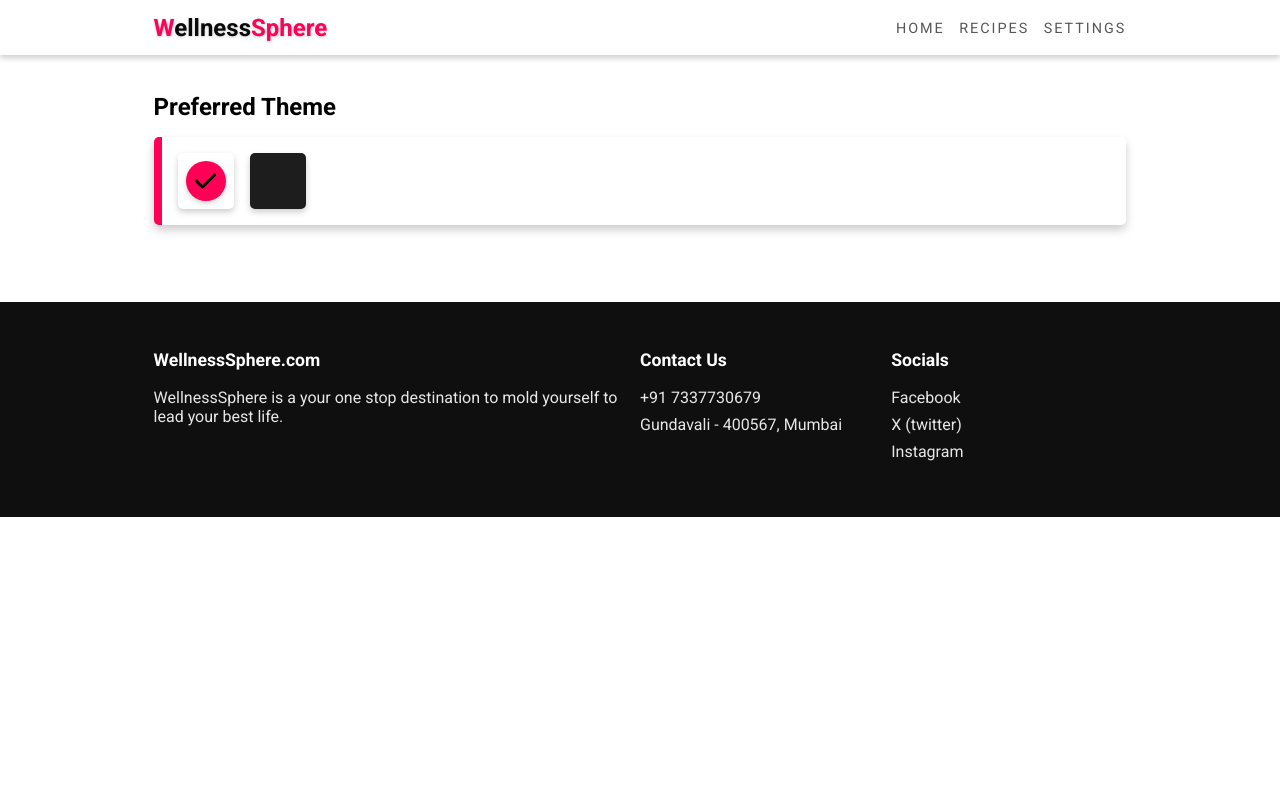
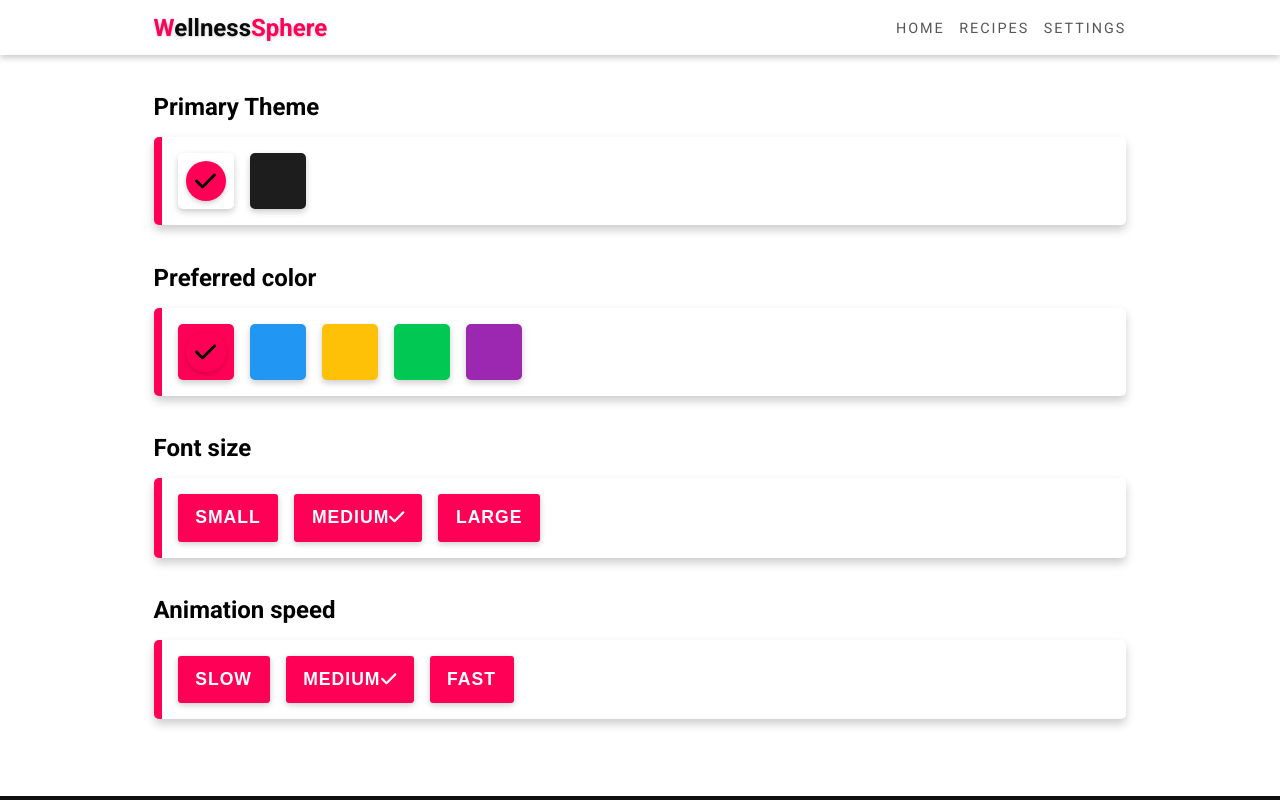
Before and after one commit to taniyeahh7/WellnessSphere, a React (Create React App) app in the folder client/: page /settings in a window 1280 px wide. Shown: the top 800 px of the page. Built offline with nearby package versions, Linux system fonts and the light colour scheme.

Commit message:
added to settings

```diff
--- a/client/src/pages/Settings.js
+++ b/client/src/pages/Settings.js
@@ -1,31 +1,176 @@
 import { FontAwesomeIcon } from "@fortawesome/react-fontawesome"
 import { faCheck } from "@fortawesome/free-solid-svg-icons"
-import { useState } from "react"
+
+import { useState, useEffect } from "react"
 
 export default function Settings(){
-    const[theme,setTheme] =useState("light")
+    const [settings, setSettings] = useState({
+        "--background-color": "#fff",
+        "--background-light": "#fff",
+        "--primary-color": "rgb(255, 0, 86)",
+        "--shadow-color": "rgba(0,0,0,0.2)",
+        "--text-color": "#0A0A0A",
+        "--text-light": "#575757",
+        "--font-size": "16px",
+        "--animation-speed": 1
+    })
+    useEffect(() => {
+        const root = document.documentElement
+        for(let key in settings){
+            root.style.setProperty(key, settings[key])
+        }
+    }, [settings])
+
+    const [theme, setTheme] = useState("light")
+    const themes = [
+        {
+            "--background-color": "#fff",
+            "--background-light": "#fff",
+            "--shadow-color": "rgba(0,0,0,0.2)",
+            "--text-color": "#0A0A0A",
+            "--text-light": "#575757"
+        },
+        {
+            "--background-color": "rgb(29, 29, 29)",
+            "--background-light": "rgb(77, 77, 77)",
+            "--shadow-color": "rgba(0,0,0,0.2)",
+            "--text-color": "#ffffff",
+            "--text-light": "#eceaea",
+        }
+    ]
+
+    function changeTheme(i){
+        const _theme = {...themes[i]}
+        setTheme(i === 0 ? "light" : "dark")
+        let _settings = {...settings}
+        for(let key in _theme){
+            _settings[key] = _theme[key]
+        }
+        setSettings(_settings)
+    }
+
+    function changeColor(i){
+        const _color = primaryColors[i]
+        let _settings = {...settings}
+        _settings["--primary-color"] = _color
+        setPrimaryColor(i)
+        setSettings(_settings)
+    }
+
+    function changeFontSize(i){
+        const _size = fontSizes[i]
+        let _settings = {...settings}
+        _settings["--font-size"] = _size.value
+        setFontSize(i)
+        setSettings(_settings)
+    }
+
+    function changeAnimationSpeed(i){
+        let _speed = animationSpeeds[i]
+        let _settings = {...settings}
+        _settings["--animation-speed"] = _speed.value
+        setAnimationSpeed(i)
+        setSettings(_settings)
+    }
+
+
+
+    const primaryColors = [
+        "rgb(255, 0, 86)",
+        "rgb(33, 150, 243)",
+        "rgb(255, 193, 7)",
+        "rgb(0, 200, 83)",
+        "rgb(156, 39, 176)"
+    ]
+    const fontSizes = [
+        {
+            title: "Small",
+            value: "12px"
+        },
+        {
+            title: "Medium",
+            value: "16px"
+        },
+        {
+            title: "Large",
+            value: "20px"
+        }
+    ]
+    const animationSpeeds = [
+        {
+              title: "Slow",
+              value: 2
+        },
+        {
+              title: "Medium",
+              value: 1
+        },
+        {
+              title: "Fast",
+              value: .5
+        }
+    ]
+    const [primaryColor, setPrimaryColor] = useState(0)
+    const [fontSize, setFontSize] = useState(1)
+    const [animationSpeed, setAnimationSpeed] = useState(1)
     return (
         <div>
             <div className="section d-block">
-                <h2>Preferred Theme</h2>
+                <h2>Primary Theme</h2>
                 <div className="options-container">
-                    <div className="option light">
-                        {theme === "light" &&(
+                    <div className="option light" onClick={() => changeTheme(0)}>
+                        { theme === "light" && (
                             <div className="check">
-                            <FontAwesomeIcon icon={faCheck} />
-                        </div>
-                        )}
-
+                                <FontAwesomeIcon icon={faCheck} />
+                            </div>
+                        ) }
                     </div>
-                    <div className="option dark">
-                        {theme === "dark" &&(
+                    <div className="option dark" onClick={() => changeTheme(1)}>
+                        { theme === "dark" && (
                             <div className="check">
-                            <FontAwesomeIcon icon={faCheck} />
-                        </div>
-                        )}
+                                <FontAwesomeIcon icon={faCheck} />
+                            </div>
+                        ) }
                     </div>
                 </div>
             </div>
+            <div className="section d-block">
+                <h2>Preferred color</h2>
+                <div className="options-container">
+                    { primaryColors.map((color, index) => (
+                        <div key={index} className="option light" style={{backgroundColor: color}} onClick={() => changeColor(index)}>
+                            { primaryColor === index && (
+                                <div className="check">
+                                    <FontAwesomeIcon icon={faCheck} />
+                                </div>
+                            ) }
+                        </div>
+                    ))}
+                </div>
+            </div>
+            <div className="section d-block">
+                <h2>Font size</h2>
+                <div className="options-container">
+                    { fontSizes.map((size, index) => (
+                        <button key={index} className="btn" onClick={() => changeFontSize(index)}>
+                            {size.title}
+                            { fontSize === index && <span><FontAwesomeIcon icon={faCheck} /></span> }
+                        </button>
+                    ))}
+                </div>
+            </div>
+            <div className="section d-block">
+                <h2>Animation speed</h2>
+                <div className="options-container">
+                    { animationSpeeds.map((speed, index) => (
+                        <button key={index} className="btn" onClick={() => changeAnimationSpeed(index)}>
+                            {speed.title}
+                            { animationSpeed === index && <span><FontAwesomeIcon icon={faCheck} /></span> }
+                        </button>
+                    ))}
+                </div>
+            </div>
+
         </div>
     )
 }
--- a/client/src/styles/index.scss
+++ b/client/src/styles/index.scss
@@ -110,9 +110,13 @@
             box-shadow: 0 2px 5px var(--shadow-color);
             svg{
                 height: 1.5em;
-                width: 1.5
-                ;
+                width: 1.5;
             }
+        }
+
+        .btn span{
+            display: inline-block;
+            margin-left: 0.5em;
         }
     }
 }
```
